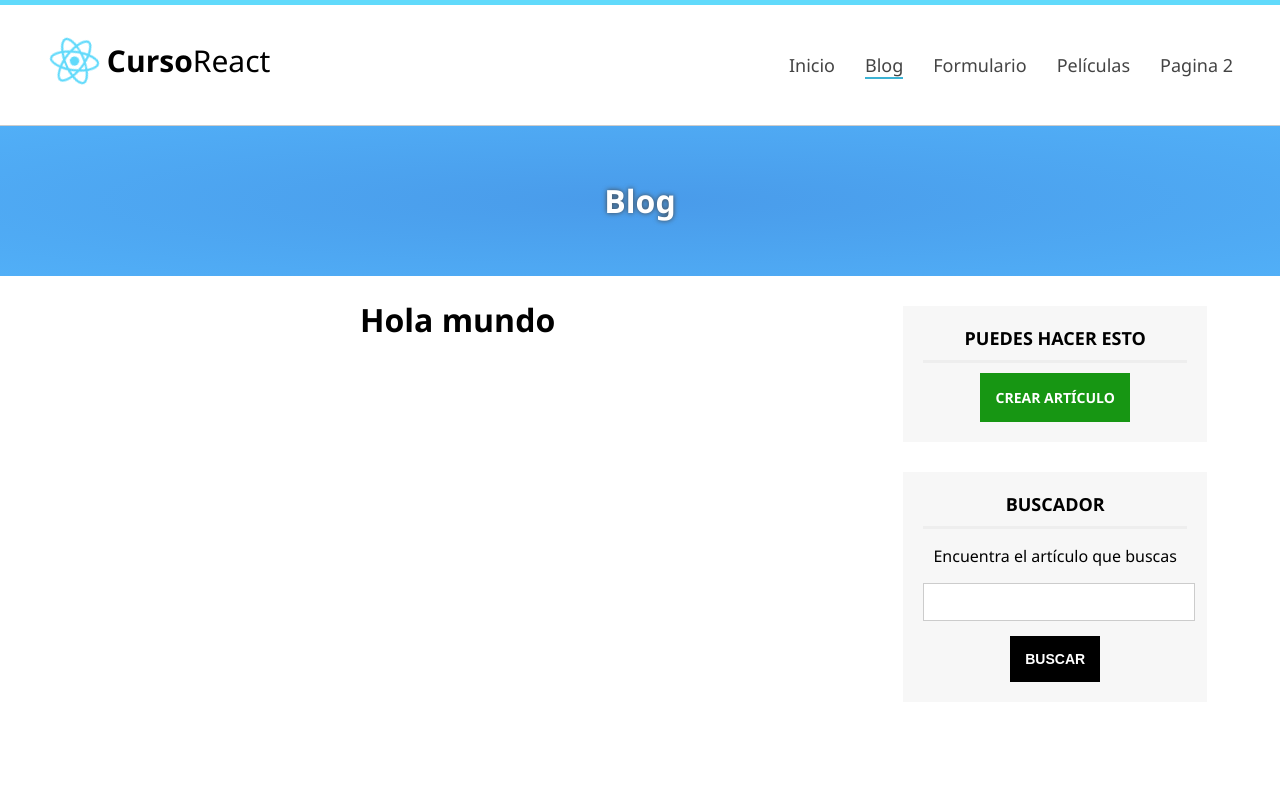
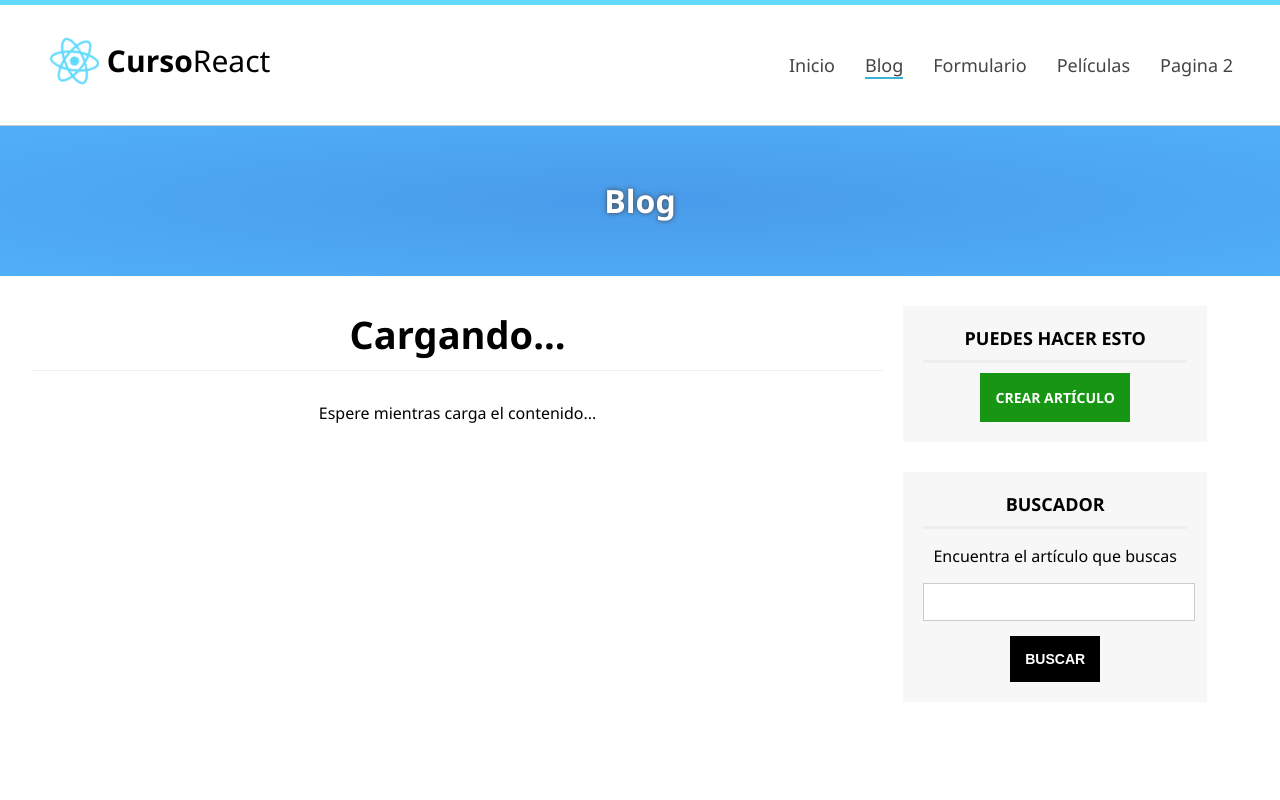
Before and after one commit to Leomiguel19/react-app, a React (Create React App) app: page /blog in a window 1280 px wide. Shown: the top 800 px of the page. Built offline with nearby package versions, Linux system fonts and the light colour scheme; no server answers.

Commit message:
Efecto de carga en el componente Blog al mostrar los articulos

```diff
--- a/src/components/Articles.js
+++ b/src/components/Articles.js
@@ -25,11 +25,28 @@ class Articles extends Component{
   }
 
   render(){
-    return(
-      <div id="articles">
-        <h1>Hola mundo</h1>
-      </div>
-    );
+    if(this.state.articles.length >= 1){
+      return(
+        <div id="articles">
+          <h1>LISTADO DE ARTÍCULOS</h1>
+        </div>
+      );
+    }else if(this.state.articles.length === 0 && this.state.articles.status === 'success'){
+      return(
+        <div id="articles">
+          <h2 className="subheader">No hay artículos para mostrar</h2>
+          <p>Todavia no hay contenido en esta sección</p>
+        </div>
+      );
+    }else{
+      return(
+        <div id="articles">
+          <h2 className="subheader">Cargando...</h2>
+          <p>Espere mientras carga el contenido...</p>
+        </div>
+      );
+
+    }
   }
 }
 
```
